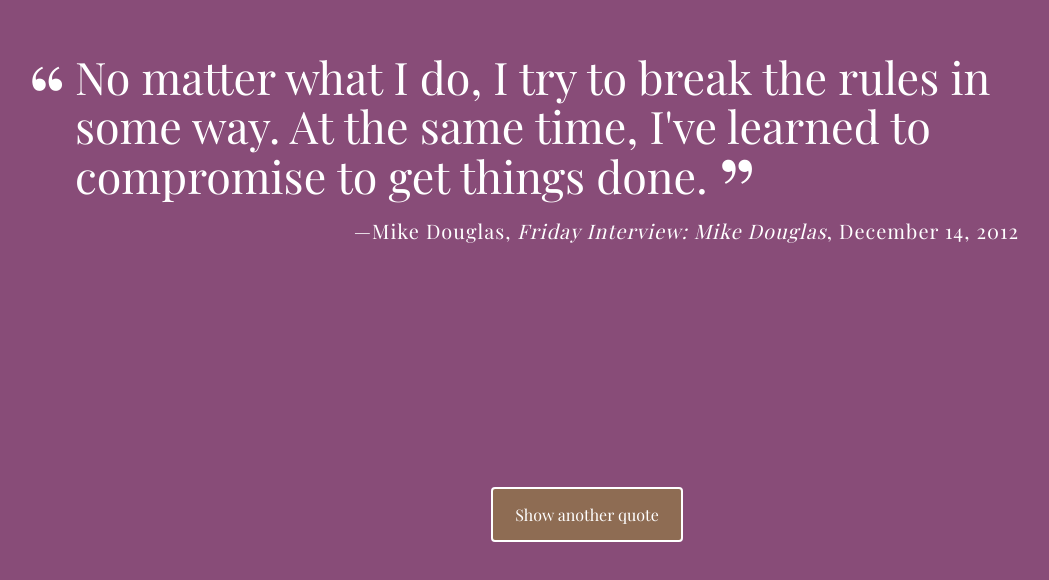
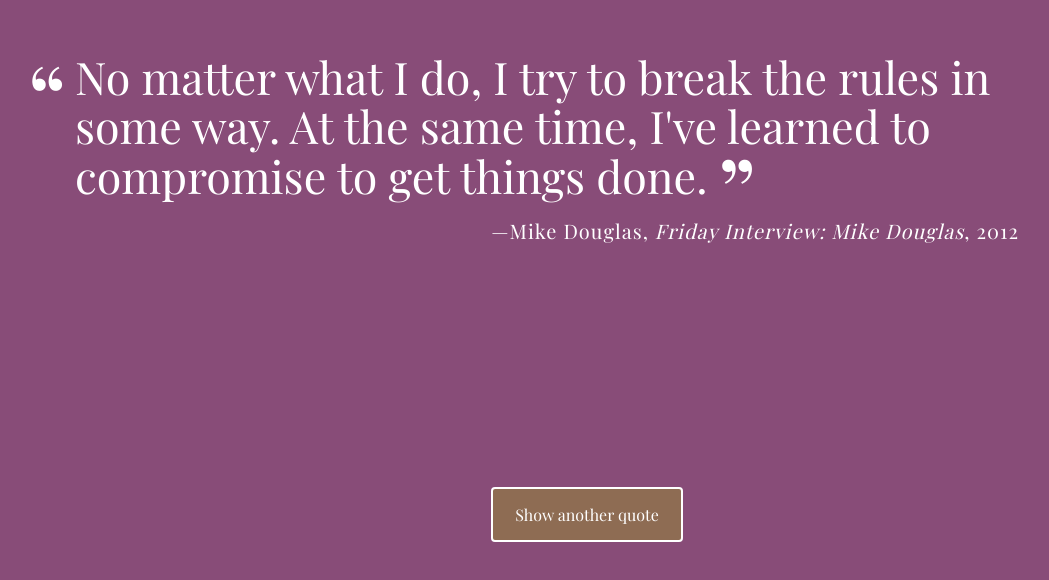
Before and after one commit to lrewater/Treehouse-Projects, a plain HTML site: page Project 1 - Random Quote Generator/index.html in a window 1280 px wide. Shown: the part 108-688 px from the top of the page, without its empty margins (53-1102 px from the left). Drawn offline with nearby package versions, Linux system fonts and the light colour scheme; a web font is replaced by a local one.

Commit message:
Update quote object, index.html, and isDefined function

```diff
--- a/Project 1 - Random Quote Generator/index.html
+++ b/Project 1 - Random Quote Generator/index.html
@@ -9,10 +9,7 @@
 </head>
 <body>
   <div class="container">
-    <div id="quote-box">
-      <p class="quote">You can do anything but not everything</p>
-      <p class="source">David Allen<span class="citation">Making It All Work</span><span class="year">2009</span></p>
-    </div>
+    <div id="quote-box"></div>
     <button id="loadQuote">Show another quote</button>
   </div>
   <script src="js/quotes.js"></script>
--- a/Project 1 - Random Quote Generator/js/quotes.js
+++ b/Project 1 - Random Quote Generator/js/quotes.js
@@ -2,57 +2,51 @@ var quotes = [
 	{
 		quote : "Be who you want to be, because everyone else is taken. I’m not inviting everyone to come do what I have done, but to do what THEY dream of doing. I think that’s a message everyone can relate to. We all want permission to go for it, whether from ourselves or outside influences",
 		source: "Jeremy Collins",
-		citation : "",
-		date : "",
 		category  : ["climbing", "art"],
-		era : ""
+		favorite : false
 	},
 	{
 		quote : "No matter what I do, I try to break the rules in some way. At the same time, I've learned to compromise to get things done.",
 		source: "Mike Douglas",
 		citation : "Friday Interview: Mike Douglas",
-		date : "December 14, 2012",
+		year : 2012,
 		category  : ["skiing"],
-		era : ""
+		favorite : false
 	},
 	{
 		quote : "The mountains are where I remember being with my friends. The timeline of any friendship is a series of scenes or memories, times where you were together over the course of the relationship. I’ve spent plenty of time with my friends drinking coffee and sharing dinner at restaurants; but those scenes always fade in to the background, overshadowed by adventures like this.",
 		source: "Brendan Leonard",
 		citation : "The New American Road Trip Mixtape",
-		date : "2013",
+		year : 2013,
 		category  : ["travel","life"],
-		era : ""
+		favorite : false
 	},
 	{
 		quote : "The story you tell yourself becomes your reality.",
 		source: "Chad Kellogg",
-		citation : "",
-		date : "",
 		category  : ["climbing", "life"],
-		era : ""
+		favorite: true
 	},
 	{
 		quote : "Be good. Be kind. Be happy.",
 		source: "Conrad Anker",
-		citation : "",
-		date : "",
 		category  : ["climbing", "life"],
-		era : ""
+		favorite : false
 	},
 	{
 		quote : "We use the word suffering way too much. Every adventure has both the light, the dark, the toil and the reward. To experience that alone is to become absorbed by an activity, by a place, and by its people.... You no longer know where you end and where the world begins. We become raw. This is why we take the trip. This is what we come for.",
 		source: "Kyle Dempster",
 		citation : "The Road from Karakol",
-		date : "2013",
+		year : 2013,
 		category  : ["climbing", "biking", "travel"],
-		era : ""
+		favorite : true
 	},
 	{
 		quote : "Over the last few years, however, as I’ve watched too many friends go to the mountains only to never return, I’ve realized something painful. It’s not just the memorable summits and crux moves that are fleeting. Friends and climbing partners are fleeting, too. This is the painful reality of our sport, and I’m unsure what to make of it. Climbing is either a beautiful gift or a curse.",
 		source: "Hayden Kennedy",
 		citation : "The Day We Sent Logical Progression",
-		date : "September 26, 2017",
+		year : 2017,
 		category  : ["climbing"],
-		era : ""
+		favorite : false
 	}
 ]
--- a/Project 1 - Random Quote Generator/js/script.js
+++ b/Project 1 - Random Quote Generator/js/script.js
@@ -1,10 +1,10 @@
 /**
- * [Function used to determine if a property is null]
+ * [Function used to determine if a property is undefined]
  * @param  {[string or numbere]}  prop [value to check]
  * @return {Boolean}      [defined status]
  */
 function isDefined(prop) {
-	if (prop === null || prop === '') {
+	if (typeof prop === "undefined") {
 		return false
 	} else {
 		return true;
@@ -34,19 +34,16 @@ function printQuote() {
 	if (isDefined(randomQuote.citation)) {
 		html += '<span class="citation">' + randomQuote.citation + '</span>';
 	}
-	if (isDefined(randomQuote.date)) {
-		html += '<span class="year">' + randomQuote.date + '</span>';
+	if (isDefined(randomQuote.year)) {
+		html += '<span class="year">' + randomQuote.year + '</span>';
 	}
 	html += '</p>';
 	quoteBox.innerHTML = html;
-	changeBackground();
-
-	/*<p class="quote">You can do anything but not everything</p>
-      <p class="source">David Allen<span class="citation">Making It All Work</span><span class="year">2009</span></p>*/
+	changeBackground(); // update body/button background and quote change
 }
 
 /**
- * [Function used to generate a random CSS rgb color strng]
+ * [Function used to generate a random CSS rgb color string]
  * @return {[string]} [random CSS rgb color string]
  */
 function randomRGB() {
```
